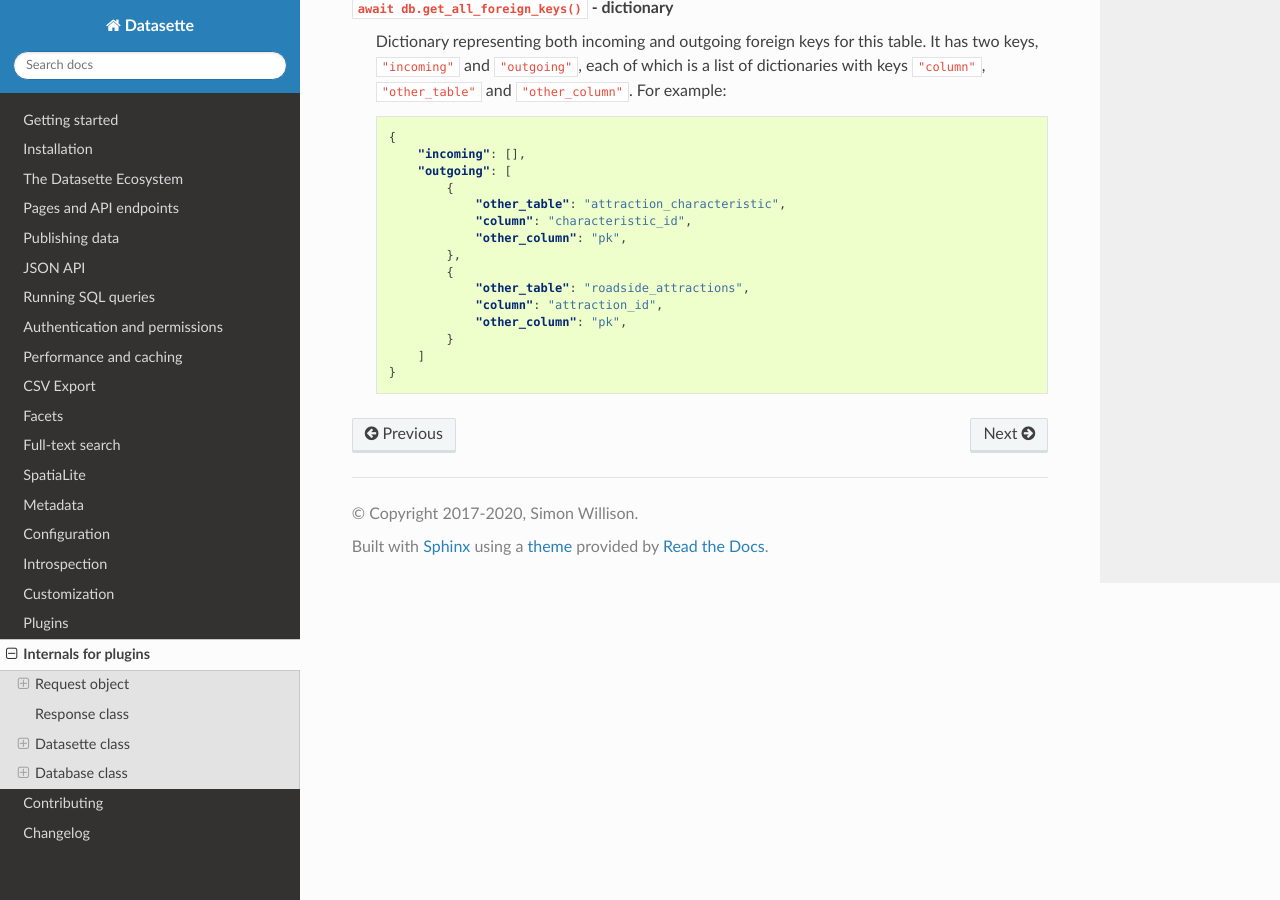
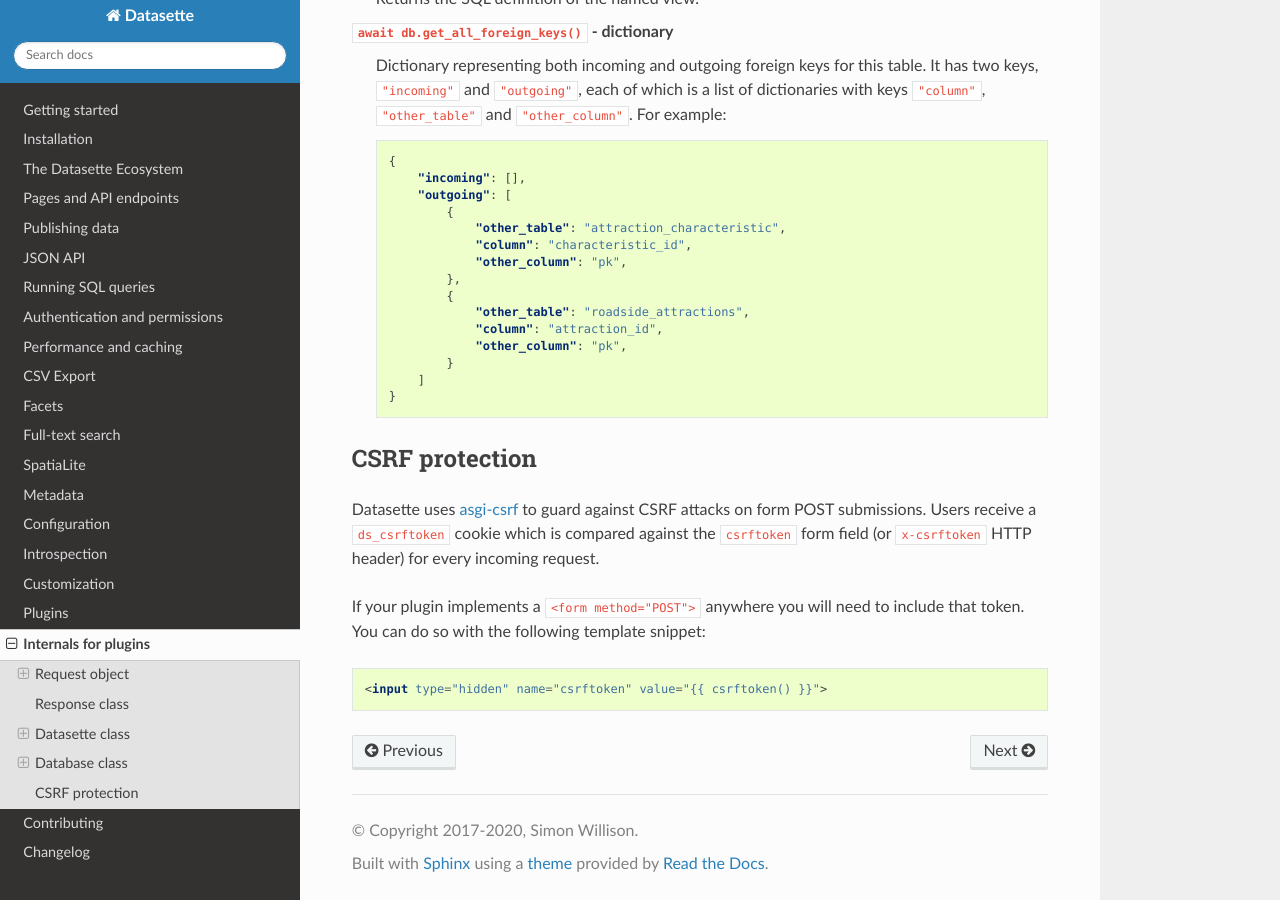
Before and after one commit to simonw/datasette, a Sphinx documentation site: the page built from docs/internals.rst, in a window 1280 px wide and 900 px high, scrolled down 11436 px. Built offline with Sphinx 7.4.7 and the Read the Docs theme 2.0.0, drawn with Linux system fonts in a browser that asks for light colours; some of the changed text lies outside the part shown.

Commit message:
Documented CSRF protection, closes #827

```diff
--- a/docs/internals.rst
+++ b/docs/internals.rst
@@ -51,7 +51,7 @@ The request object is passed to various plugin hooks. It represents an incoming
 The object also has one awaitable method:
 
 ``await request.post_vars()`` - dictionary
-    Returns a dictionary of form variables that were submitted in the request body via ``POST``.
+    Returns a dictionary of form variables that were submitted in the request body via ``POST``. Don't forget to read about :ref:`internals_csrf`!
 
 .. _internals_multiparams:
 
@@ -500,3 +500,17 @@ The ``Database`` class also provides properties and methods for introspecting th
                 }
             ]
         }
+
+
+.. _internals_csrf:
+
+CSRF protection
+~~~~~~~~~~~~~~~
+
+Datasette uses `asgi-csrf <https://github.com/simonw/asgi-csrf>`__ to guard against CSRF attacks on form POST submissions. Users receive a ``ds_csrftoken`` cookie which is compared against the ``csrftoken`` form field (or ``x-csrftoken`` HTTP header) for every incoming request.
+
+If your plugin implements a ``<form method="POST">`` anywhere you will need to include that token. You can do so with the following template snippet:
+
+.. code-block:: html
+
+    <input type="hidden" name="csrftoken" value="{{ csrftoken() }}">
```
